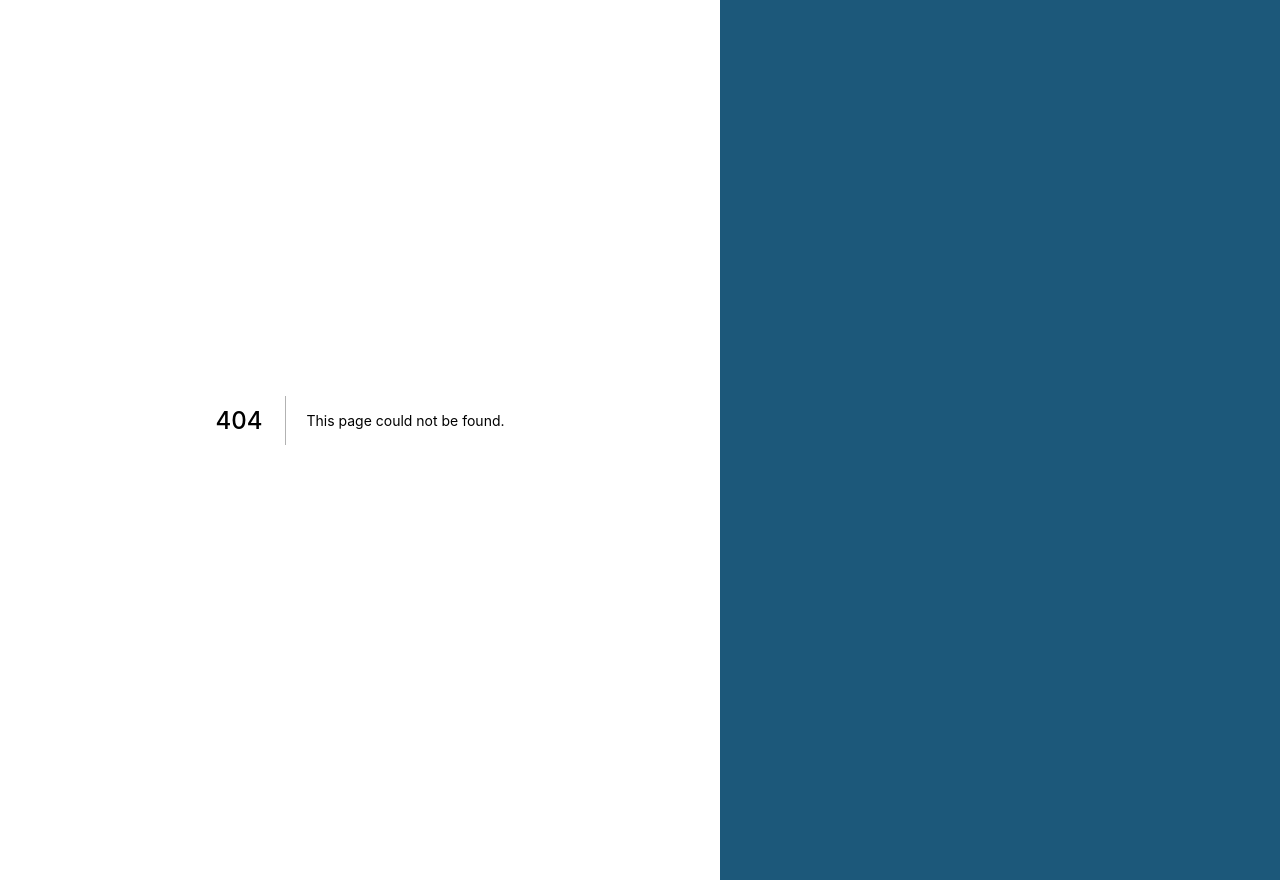
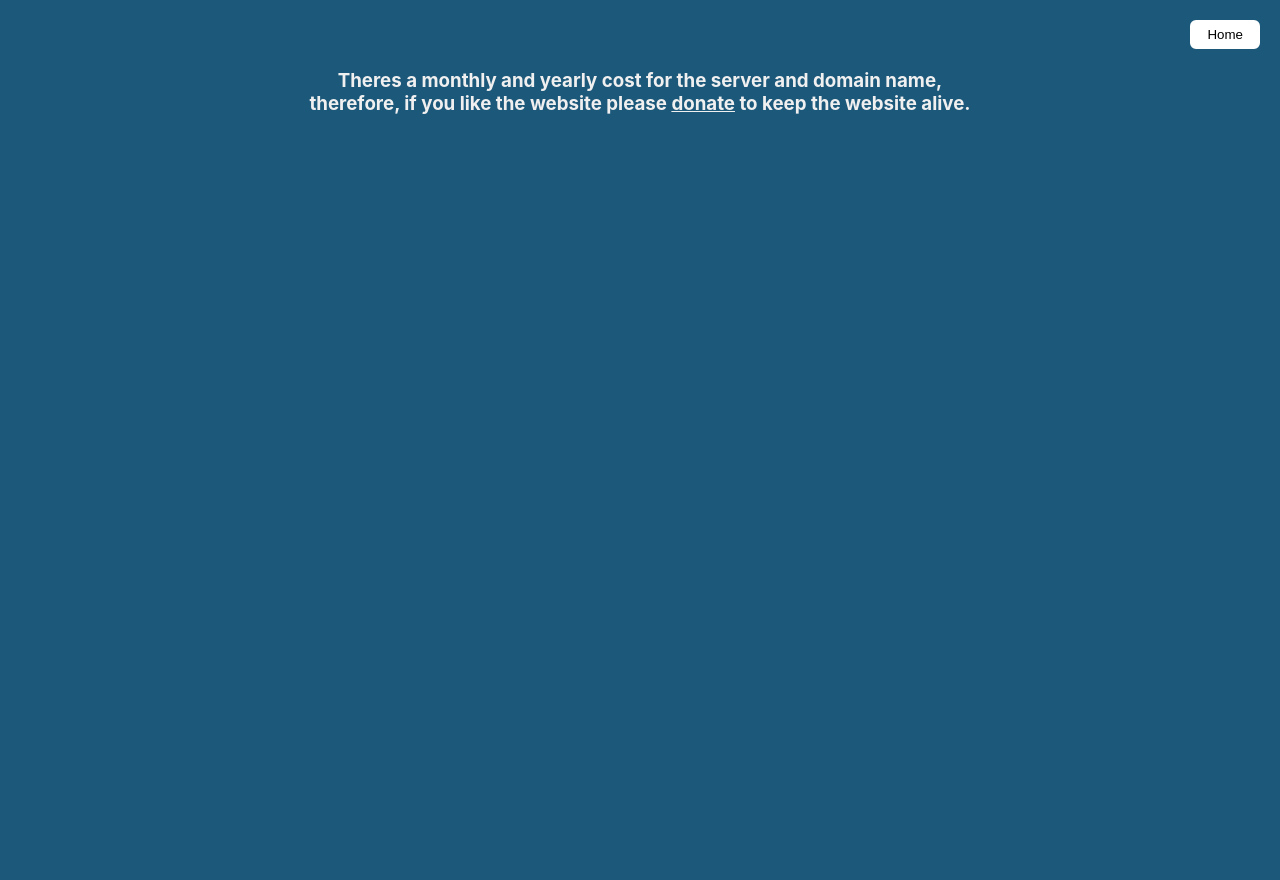
Before and after one commit to arBalasquide/soyrecipes, a Next.js app: page /donate in a window 1280 px wide. Before the commit this address had no page. After the commit the page ends 800 px from the top, so only its background shows below. Built offline with nearby package versions, Linux system fonts and the light colour scheme.

Commit message:
Donate page

```diff
--- /dev/null
+++ b/src/pages/donate.tsx
@@ -0,0 +1,23 @@
+import Link from "next/link";
+
+const Donate = () => {
+  return (
+    <div className="container">
+      <Link href="/">
+        <a>
+          <button className="home">Home</button>
+        </a>
+      </Link>
+      <h3>
+        Theres a monthly and yearly cost for the server and domain name,
+        therefore, if you like the website please{" "}
+        <Link href="https://www.paypal.com/donate?business=79E6KMV346GKU&currency_code=USD">
+          <a>donate</a>
+        </Link>{" "}
+        to keep the website alive.
+      </h3>
+    </div>
+  );
+};
+
+export default Donate;
--- a/src/pages/index.tsx
+++ b/src/pages/index.tsx
@@ -25,6 +25,9 @@ const Index = ({ allRecipesData }) => {
           <span className="listing">2</span>{" "}
           <Link href="https://github.com/arBalasquide/soyrecipes">Github</Link>
         </span>
+        <span className="nav">
+          <span className="listing">3</span> <Link href="/donate">Donate</Link>
+        </span>
       </div>
       <h1>🍴 Open Source Recipes</h1>
       <br />
```
